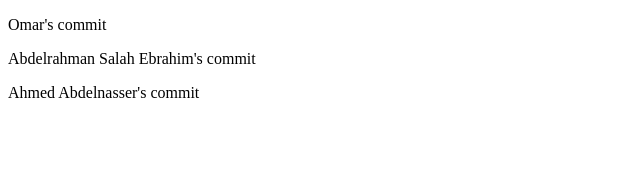
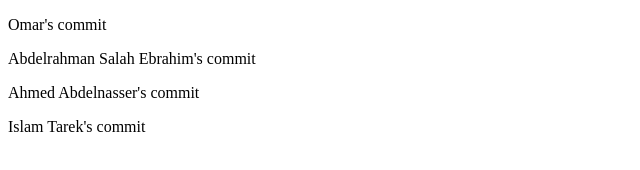
Before and after one commit to OmarMohammedFoad/GitLab, a plain HTML site: page index.html in a window 1280 px wide. Shown: the whole page, without its empty margins (0-640 px from the left). Drawn offline with Linux system fonts and the light colour scheme.

Commit message:
Update collaborator name list

```diff
--- a/index.html
+++ b/index.html
@@ -9,5 +9,7 @@
     <p>Omar's commit</p>
     <p>Abdelrahman Salah Ebrahim's commit</p>
     <p>Ahmed Abdelnasser's commit</p>
+    <p>Islam Tarek's commit</p>
+
   </body>
 </html>
```
